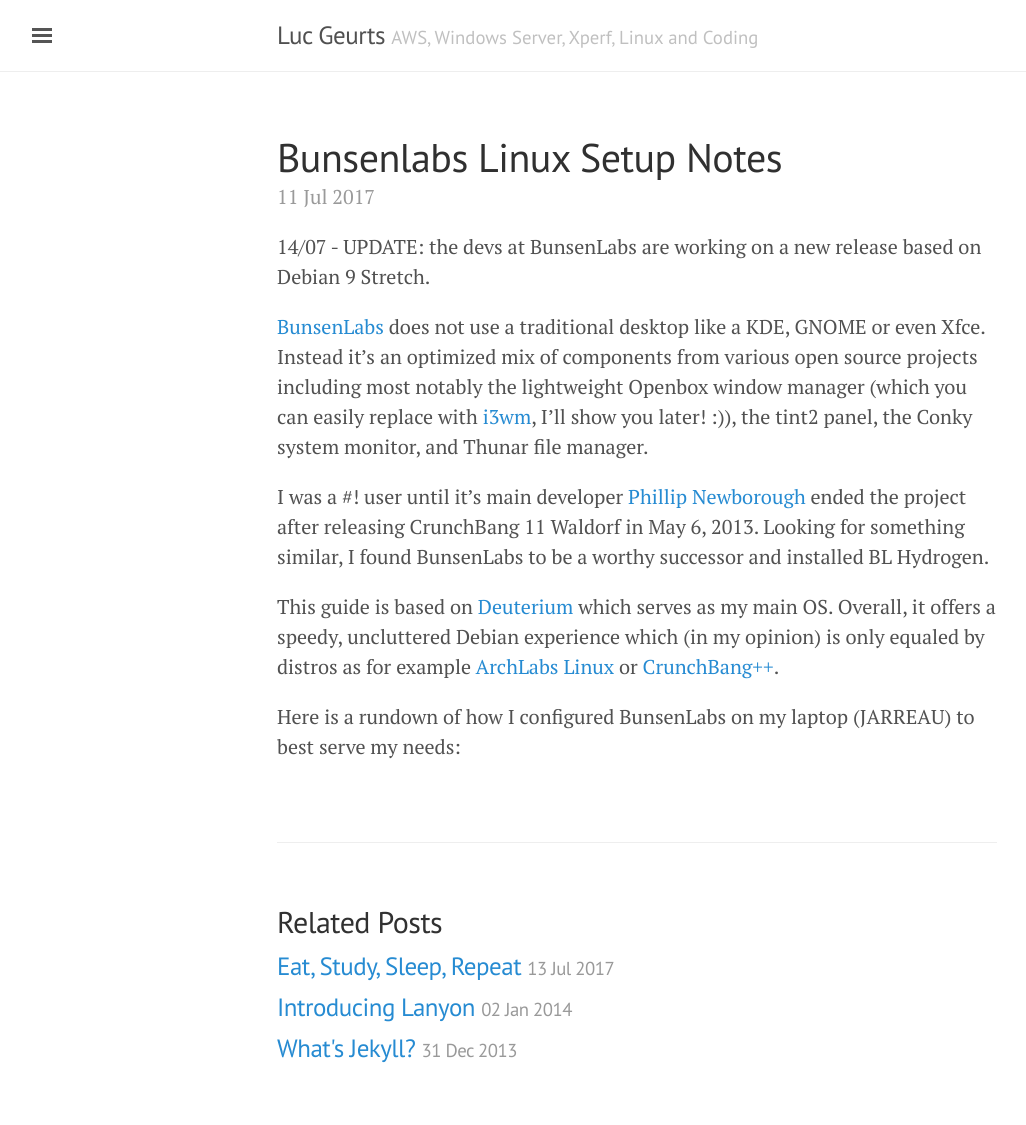
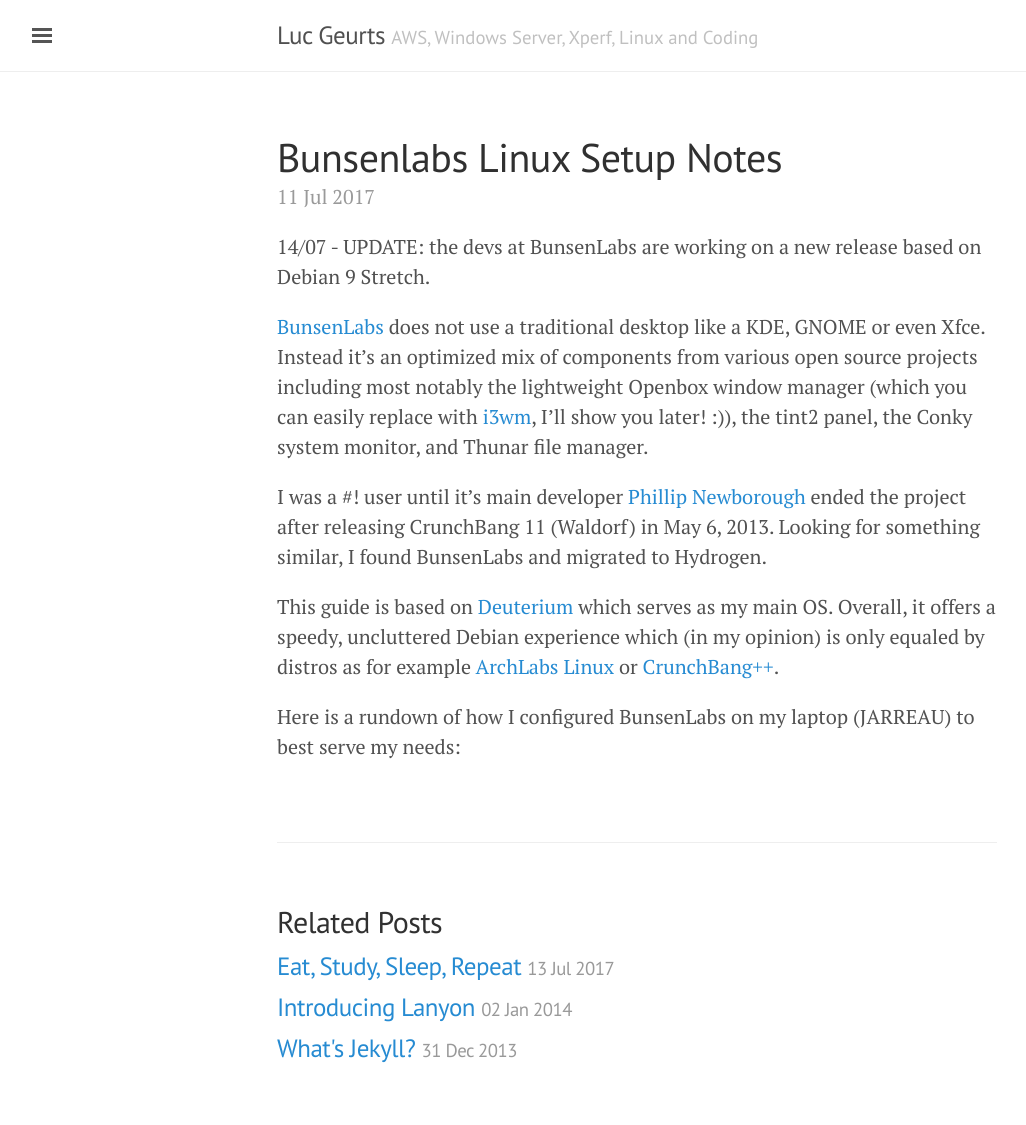
Before and after one commit to lgeurts/lgeurts.github.io, a Jekyll site: the page built from _posts/2017-07-11-bunsenlabs-linux-setup-notes.md, in a window 1280 px wide. Shown: the whole page, without its empty margins (3-1029 px from the left). Built offline with Jekyll 4.4.1, drawn with Linux system fonts in a browser that asks for light colours; our own code applies the rules of GitHub Pages for plain Markdown files.

Commit message:
Update 2017-07-11-bunsenlabs-linux-setup-notes.md

```diff
--- a/_posts/2017-07-11-bunsenlabs-linux-setup-notes.md
+++ b/_posts/2017-07-11-bunsenlabs-linux-setup-notes.md
@@ -2,7 +2,7 @@
 
 [BunsenLabs](https://www.bunsenlabs.org/) does not use a traditional desktop like a KDE, GNOME or even Xfce. Instead it's an optimized mix of components from various open source projects including most notably the lightweight Openbox window manager (which you can easily replace with [i3wm](https://i3wm.org/), I'll show you later! :)), the tint2 panel, the Conky system monitor, and Thunar file manager.
 
-I was a #! user until it's main developer [Phillip Newborough](https://corenominal.org) ended the project after releasing CrunchBang 11 Waldorf in May 6, 2013. Looking for something similar, I found BunsenLabs to be a worthy successor and installed BL Hydrogen.
+I was a #! user until it's main developer [Phillip Newborough](https://corenominal.org) ended the project after releasing CrunchBang 11 (Waldorf) in May 6, 2013. Looking for something similar, I found BunsenLabs and migrated to Hydrogen.
 
 This guide is based on [Deuterium](https://www.bunsenlabs.org/installation.html#downloads) which serves as my main OS. Overall, it offers a speedy, uncluttered Debian experience which (in my opinion) is only equaled by distros as for example [ArchLabs Linux](https://archlabsblog.wordpress.com/) or [CrunchBang++](https://www.crunchbangplusplus.org/).
 
```
